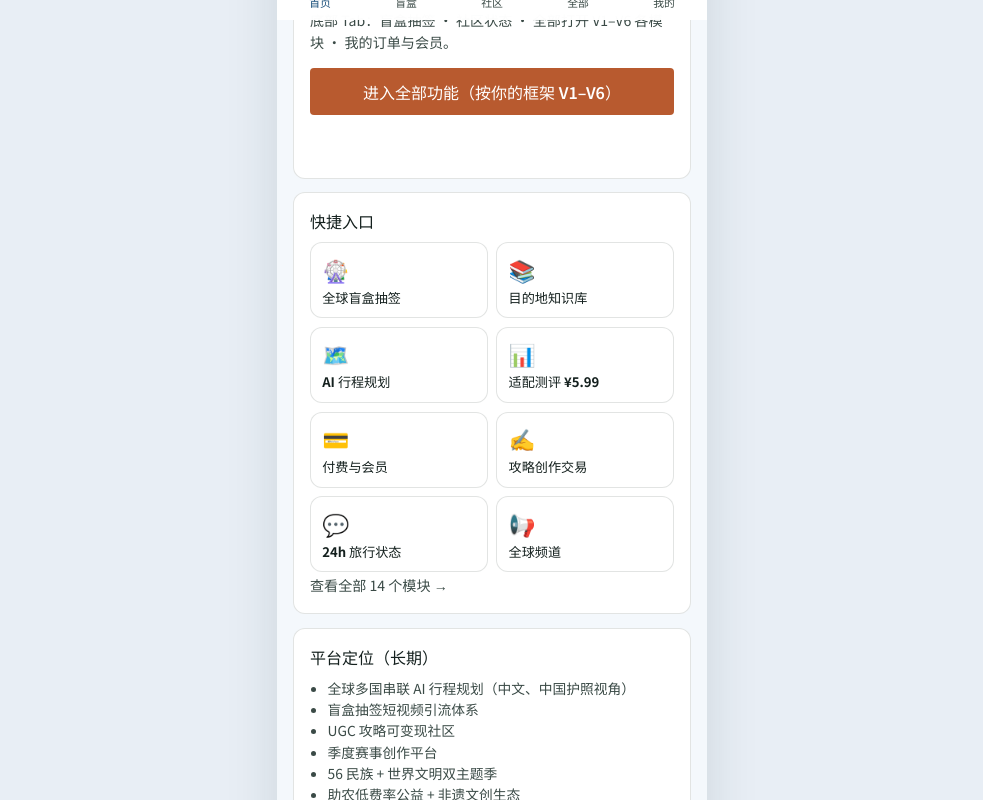
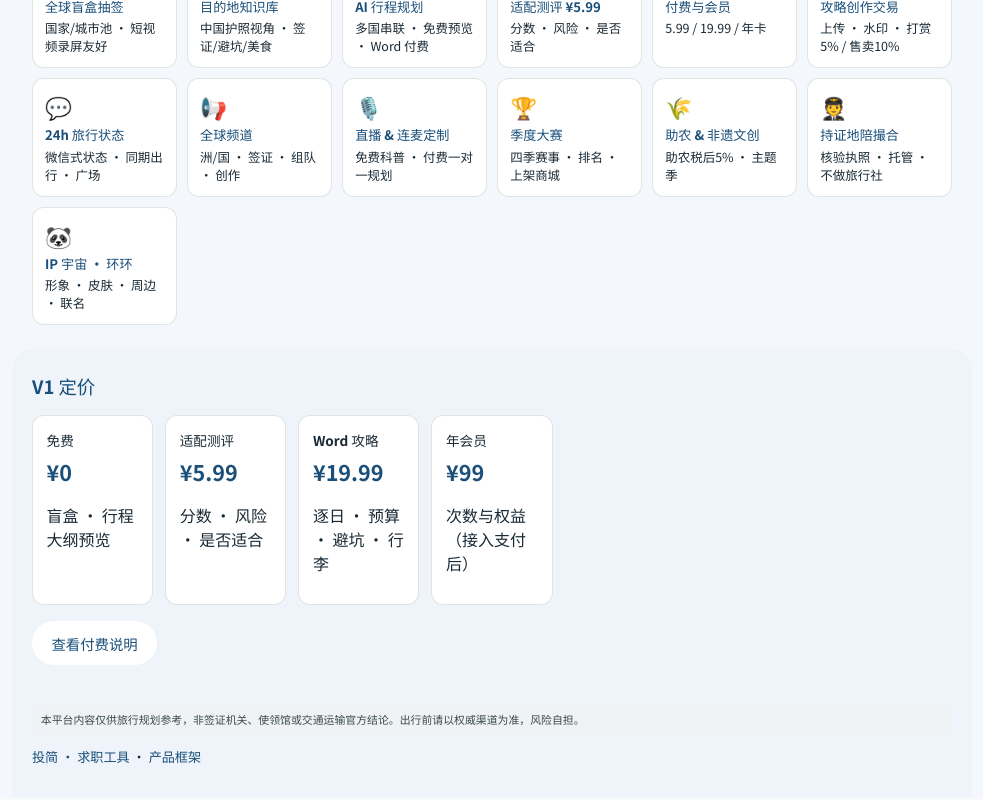
Before and after one commit to chenyezhu03-crypto/chenye03-crypto.github.io, a React (Vite) app: page / in a window 1280 px wide. Before the commit this address led to /travel. Shown: the part 780-1580 px from the top of the page, without its empty margins (148-1131 px from the left). Built offline with nearby package versions, Linux system fonts and the light colour scheme.

Commit message:
feat: marketing portal homepage and static travel-portal.html
Co-authored-by: chenyezhu03-crypto <chenyezhu03-crypto@users.noreply.github.com>

```diff
--- /dev/null
+++ b/public/travel-portal.html
@@ -0,0 +1,107 @@
+<!doctype html>
+<html lang="zh-CN">
+  <head>
+    <meta charset="UTF-8" />
+    <meta name="viewport" content="width=device-width, initial-scale=1.0" />
+    <title>全球中文旅行文旅</title>
+    <style>
+      * {
+        box-sizing: border-box;
+      }
+      body {
+        margin: 0;
+        font-family: system-ui, 'PingFang SC', 'Microsoft YaHei', sans-serif;
+        background: linear-gradient(165deg, #0f3554 0%, #1a4f7a 40%, #f4f8fc 40%);
+        color: #1a2a35;
+      }
+      .wrap {
+        max-width: 720px;
+        margin: 0 auto;
+        padding: 1.5rem;
+      }
+      header {
+        color: #fff;
+      }
+      h1 {
+        font-size: 1.75rem;
+        line-height: 1.3;
+        margin: 1.5rem 0 0.5rem;
+        color: #fff;
+      }
+      .accent {
+        color: #a8e6ff;
+      }
+      .lead {
+        color: rgba(255, 255, 255, 0.9);
+        line-height: 1.6;
+        font-size: 0.95rem;
+      }
+      .btns {
+        margin: 1.25rem 0 2rem;
+        display: flex;
+        flex-wrap: wrap;
+        gap: 0.5rem;
+      }
+      .btns a {
+        padding: 0.6rem 1rem;
+        border-radius: 999px;
+        text-decoration: none;
+        font-weight: 600;
+        font-size: 0.9rem;
+      }
+      .primary {
+        background: #fff;
+        color: #1a4f7a;
+      }
+      .ghost {
+        border: 1px solid rgba(255, 255, 255, 0.5);
+        color: #fff;
+      }
+      main {
+        background: #f4f8fc;
+        border-radius: 16px;
+        padding: 1.25rem;
+      }
+      main h2 {
+        color: #1a4f7a;
+        font-size: 1.1rem;
+      }
+      ul {
+        line-height: 1.65;
+        padding-left: 1.2rem;
+      }
+      footer {
+        font-size: 0.75rem;
+        color: #666;
+        margin-top: 1rem;
+        padding: 0 0 2rem;
+      }
+    </style>
+  </head>
+  <body>
+    <div class="wrap">
+      <header>
+        <strong>全球中文旅行文旅</strong>
+        <p class="lead" style="margin-top: 0.5rem">仅中文 · 中国护照视角</p>
+      </header>
+      <h1>纠结去哪？<br /><span class="accent">转盘抽 · Word 攻略一键出</span></h1>
+      <p class="lead">
+        本页为静态介绍页。完整功能请在本目录上级运行 <code>npm run dev</code> 后打开
+        <strong>/</strong> 或 <strong>/travel</strong>。
+      </p>
+      <div class="btns">
+        <a class="primary" href="/travel/spin">进入抽签（需本地服务）</a>
+        <a class="ghost" href="/travel/hub">全部功能</a>
+      </div>
+      <main>
+        <h2>你能做什么</h2>
+        <ul>
+          <li>全球盲盒抽签 · 四级地区</li>
+          <li>目的地知识库 · 适配测评 ¥5.99 · Word ¥19.99</li>
+          <li>旅友社区 · UGC 攻略 · 频道 · 赛事 · 助农文创 · IP</li>
+        </ul>
+      </main>
+      <footer>旅行参考，非官方决策依据。不在 GitHub Pages 公开发布，请自建部署。</footer>
+    </div>
+  </body>
+</html>
--- a/src/App.tsx
+++ b/src/App.tsx
@@ -1,13 +1,14 @@
-import { BrowserRouter, Navigate, Route, Routes } from 'react-router-dom'
+import { BrowserRouter, Route, Routes } from 'react-router-dom'
 import { MainShell } from './components/MainShell'
 import { PickApp } from './pages/pick/PickApp'
 import { TravelApp } from './pages/travel/TravelApp'
+import { TravelPortal } from './pages/travel/TravelPortal'
 
 export default function App() {
   return (
     <BrowserRouter>
       <Routes>
-        <Route path="/" element={<Navigate to="/travel" replace />} />
+        <Route path="/" element={<TravelPortal />} />
         <Route path="/travel/*" element={<TravelApp />} />
         <Route path="/pick/*" element={<PickApp />} />
         <Route path="/*" element={<MainShell />} />
--- a/src/index.css
+++ b/src/index.css
@@ -2187,6 +2187,205 @@ textarea {
   line-height: 1.55;
 }
 
+/* —— 文旅官网单页 / —— */
+.portal-page {
+  min-height: 100dvh;
+  background: linear-gradient(165deg, #0f3554 0%, #1a4f7a 38%, #f4f8fc 38%);
+  color: #1a2a35;
+}
+
+.portal-header {
+  max-width: 960px;
+  margin: 0 auto;
+  padding: 1.25rem 1.25rem 0;
+  color: #fff;
+}
+
+.portal-logo {
+  margin: 0;
+  font-family: var(--font-display);
+  font-size: 1.15rem;
+  font-weight: 600;
+}
+
+.portal-tag {
+  margin: 0.35rem 0 0;
+  font-size: 0.78rem;
+  opacity: 0.88;
+}
+
+.portal-nav {
+  display: flex;
+  flex-wrap: wrap;
+  gap: 1rem;
+  margin-top: 0.85rem;
+  font-size: 0.88rem;
+}
+
+.portal-nav a {
+  color: #fff;
+  text-decoration: none;
+  opacity: 0.92;
+}
+
+.portal-nav a:hover {
+  opacity: 1;
+  text-decoration: underline;
+}
+
+.portal-hero {
+  max-width: 960px;
+  margin: 0 auto;
+  padding: 2.5rem 1.25rem 2rem;
+  color: #fff;
+}
+
+.portal-hero h1 {
+  margin: 0;
+  font-family: var(--font-display);
+  font-size: clamp(1.75rem, 5vw, 2.45rem);
+  line-height: 1.25;
+  font-weight: 700;
+}
+
+.portal-hero-accent {
+  color: #a8e6ff;
+}
+
+.portal-lead {
+  max-width: 36rem;
+  margin: 1rem 0 0;
+  font-size: 0.95rem;
+  line-height: 1.65;
+  opacity: 0.92;
+}
+
+.portal-cta-row {
+  display: flex;
+  flex-wrap: wrap;
+  gap: 0.65rem;
+  margin-top: 1.5rem;
+}
+
+.portal-btn {
+  display: inline-block;
+  padding: 0.65rem 1.15rem;
+  border-radius: 999px;
+  font-size: 0.9rem;
+  font-weight: 600;
+  text-decoration: none;
+  border: 1px solid transparent;
+}
+
+.portal-btn-primary {
+  background: #fff;
+  color: #1a4f7a;
+}
+
+.portal-btn-ghost {
+  border-color: rgba(255, 255, 255, 0.55);
+  color: #fff;
+}
+
+.portal-section {
+  max-width: 960px;
+  margin: 0 auto;
+  padding: 1.5rem 1.25rem;
+  background: #f4f8fc;
+  border-radius: 20px 20px 0 0;
+}
+
+.portal-section h2 {
+  margin: 0 0 1rem;
+  font-size: 1.15rem;
+  color: #1a4f7a;
+}
+
+.portal-list {
+  margin: 0;
+  padding-left: 1.15rem;
+  line-height: 1.65;
+  font-size: 0.9rem;
+}
+
+.portal-grid {
+  display: grid;
+  grid-template-columns: repeat(auto-fill, minmax(140px, 1fr));
+  gap: 0.65rem;
+}
+
+.portal-card {
+  display: flex;
+  flex-direction: column;
+  gap: 0.2rem;
+  padding: 0.75rem;
+  background: #fff;
+  border: 1px solid var(--line);
+  border-radius: 12px;
+  text-decoration: none;
+  color: inherit;
+  font-size: 0.78rem;
+}
+
+.portal-card strong {
+  font-size: 0.82rem;
+  color: #1a4f7a;
+}
+
+.portal-card-emoji {
+  font-size: 1.35rem;
+}
+
+.portal-pricing {
+  background: #eef4fa;
+}
+
+.portal-price-row {
+  display: grid;
+  grid-template-columns: repeat(auto-fill, minmax(120px, 1fr));
+  gap: 0.75rem;
+  margin-bottom: 1rem;
+}
+
+.portal-price-row article {
+  background: #fff;
+  border-radius: 12px;
+  padding: 0.85rem;
+  border: 1px solid var(--line);
+}
+
+.portal-price-row h3 {
+  margin: 0;
+  font-size: 0.85rem;
+}
+
+.portal-price {
+  margin: 0.35rem 0;
+  font-size: 1.35rem;
+  font-weight: 700;
+  color: #1a4f7a;
+}
+
+.portal-footer {
+  max-width: 960px;
+  margin: 0 auto;
+  padding: 1rem 1.25rem 2rem;
+  background: #eef4fa;
+}
+
+.portal-footer .travel-disclaimer {
+  margin: 0;
+}
+
+.portal-meta {
+  margin: 0.75rem 0 0;
+  font-size: 0.82rem;
+}
+
+.portal-meta a {
+  color: #1a4f7a;
+}
+
 @media (prefers-reduced-motion: reduce) {
   *,
   *::before,
--- /dev/null
+++ b/src/pages/travel/TravelPortal.tsx
@@ -0,0 +1,103 @@
+import { Link } from 'react-router-dom'
+import { PlatformDisclaimer } from '../../components/travel/PlatformDisclaimer'
+import { HOME_ADVANTAGES, PLATFORM, V1_PRICING } from '../../platform/manifest'
+import { PLATFORM_MODULES } from '../../platform/moduleRegistry'
+
+export function TravelPortal() {
+  return (
+    <div className="portal-page">
+      <header className="portal-header">
+        <p className="portal-logo">{PLATFORM.name}</p>
+        <p className="portal-tag">仅中文 · 中国大陆用户 · 中国护照出境视角</p>
+        <nav className="portal-nav">
+          <a href="#features">能力</a>
+          <a href="#pricing">定价</a>
+          <Link to="/travel/hub">进入应用</Link>
+        </nav>
+      </header>
+
+      <section className="portal-hero">
+        <h1>
+          纠结去哪？
+          <br />
+          <span className="portal-hero-accent">转盘抽 · Word 攻略一键出</span>
+        </h1>
+        <p className="portal-lead">
+          全球盲盒抽签引流，私有知识库结构化行程，社区创作与赛事生态——
+          工具、内容、变现一条龙（Web 原型，本地或自建部署）。
+        </p>
+        <div className="portal-cta-row">
+          <Link className="portal-btn portal-btn-primary" to="/travel/spin">
+            立即抽签
+          </Link>
+          <Link className="portal-btn portal-btn-ghost" to="/travel/custom">
+            直接做攻略
+          </Link>
+          <Link className="portal-btn portal-btn-ghost" to="/travel/hub">
+            全部功能
+          </Link>
+        </div>
+      </section>
+
+      <section id="features" className="portal-section">
+        <h2>七大优势</h2>
+        <ul className="portal-list">
+          {HOME_ADVANTAGES.map((a) => (
+            <li key={a}>{a}</li>
+          ))}
+        </ul>
+      </section>
+
+      <section className="portal-section">
+        <h2>模块一览</h2>
+        <div className="portal-grid">
+          {PLATFORM_MODULES.filter((m) => m.id !== 'roadmap').map((m) => (
+            <Link key={m.id} className="portal-card" to={m.path}>
+              <span className="portal-card-emoji">{m.emoji}</span>
+              <strong>{m.title}</strong>
+              <span>{m.desc}</span>
+            </Link>
+          ))}
+        </div>
+      </section>
+
+      <section id="pricing" className="portal-section portal-pricing">
+        <h2>V1 定价</h2>
+        <div className="portal-price-row">
+          <article>
+            <h3>免费</h3>
+            <p className="portal-price">¥0</p>
+            <p>盲盒 · 行程大纲预览</p>
+          </article>
+          <article>
+            <h3>适配测评</h3>
+            <p className="portal-price">¥{V1_PRICING.assessmentReportCny}</p>
+            <p>分数 · 风险 · 是否适合</p>
+          </article>
+          <article>
+            <h3>Word 攻略</h3>
+            <p className="portal-price">¥{V1_PRICING.wordExportCny}</p>
+            <p>逐日 · 预算 · 避坑 · 行李</p>
+          </article>
+          <article>
+            <h3>年会员</h3>
+            <p className="portal-price">¥{V1_PRICING.membershipYearCny}</p>
+            <p>次数与权益（接入支付后）</p>
+          </article>
+        </div>
+        <Link className="portal-btn portal-btn-primary" to="/travel/pricing">
+          查看付费说明
+        </Link>
+      </section>
+
+      <footer className="portal-footer">
+        <PlatformDisclaimer variant="full" />
+        <p className="portal-meta">
+          <Link to="/toujian">投简 · 求职工具</Link>
+          {' · '}
+          <Link to="/travel/roadmap">产品框架</Link>
+        </p>
+      </footer>
+    </div>
+  )
+}
```
Also changed, not shown: scripts/e2e-travel.mjs (+4 -4 lines).
